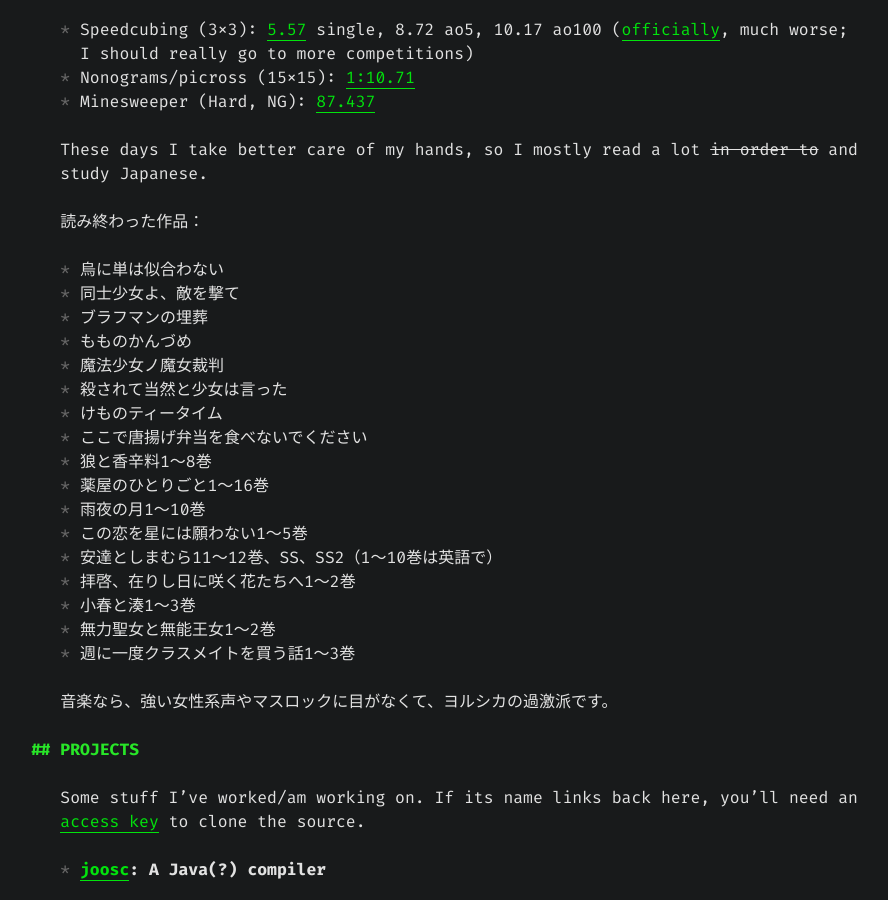
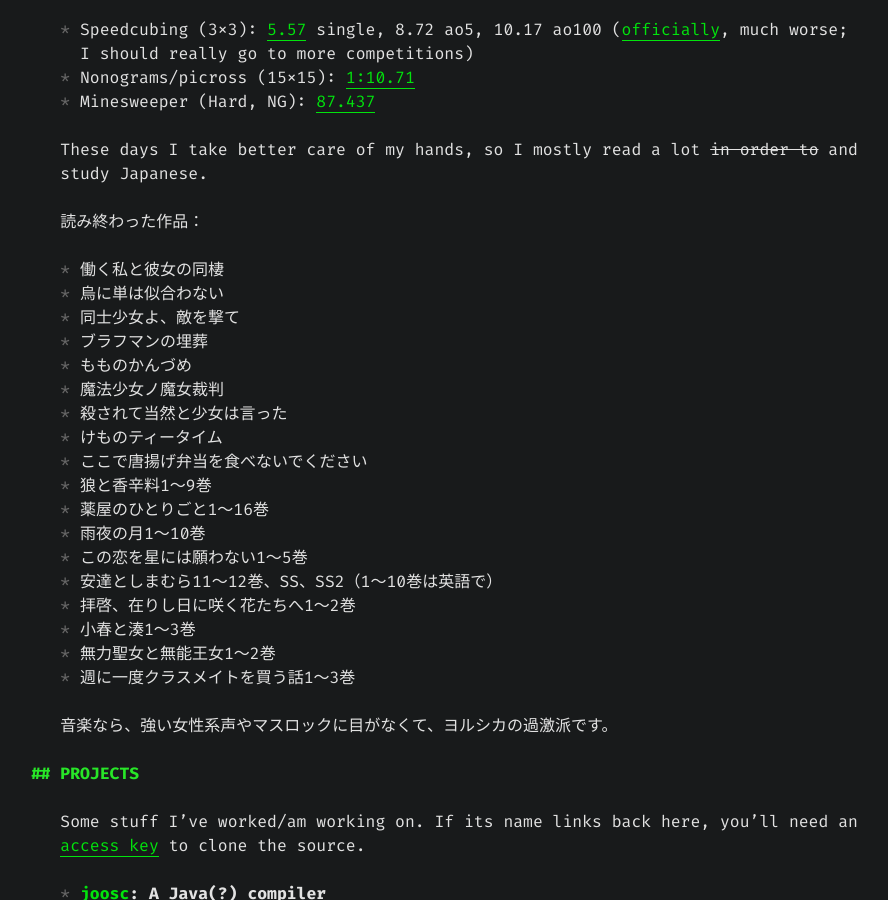
Before and after one commit to Ptkyr/Ptkyr.github.io, a Jekyll site: the page built from index.md, in a window 1280 px wide and 900 px high, scrolled down 484 px. Shown: the whole window, without its empty margins (176-1064 px from the left). Built offline with Jekyll 4.4.1, drawn with Linux system fonts in a browser that asks for light colours.

Commit message:
yuri + saw 9

```diff
--- a/index.md
+++ b/index.md
@@ -18,6 +18,7 @@ My hobbies are mostly about doing things fast. I used to speedrun indie games an
 These days I take better care of my hands, so I mostly read a lot ~~in order to~~ and study Japanese.
 
 読み終わった作品：
+- 働く私と彼女の同棲
 - 烏に単は似合わない
 - 同士少女よ、敵を撃て
 - ブラフマンの埋葬
@@ -26,7 +27,7 @@ These days I take better care of my hands, so I mostly read a lot ~~in order to~
 - 殺されて当然と少女は言った
 - けものティータイム
 - ここで唐揚げ弁当を食べないでください
-- 狼と香辛料1～8巻
+- 狼と香辛料1～9巻
 - 薬屋のひとりごと1～16巻
 - 雨夜の月1～10巻
 - この恋を星には願わない1～5巻
```
